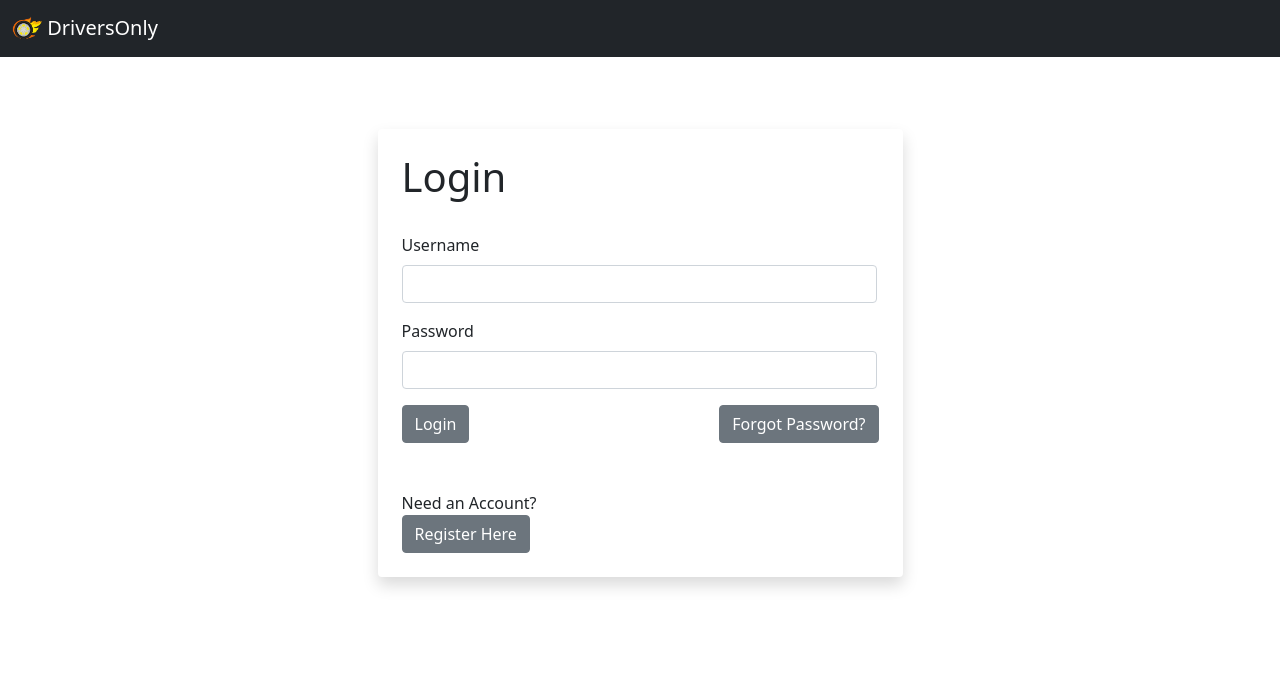
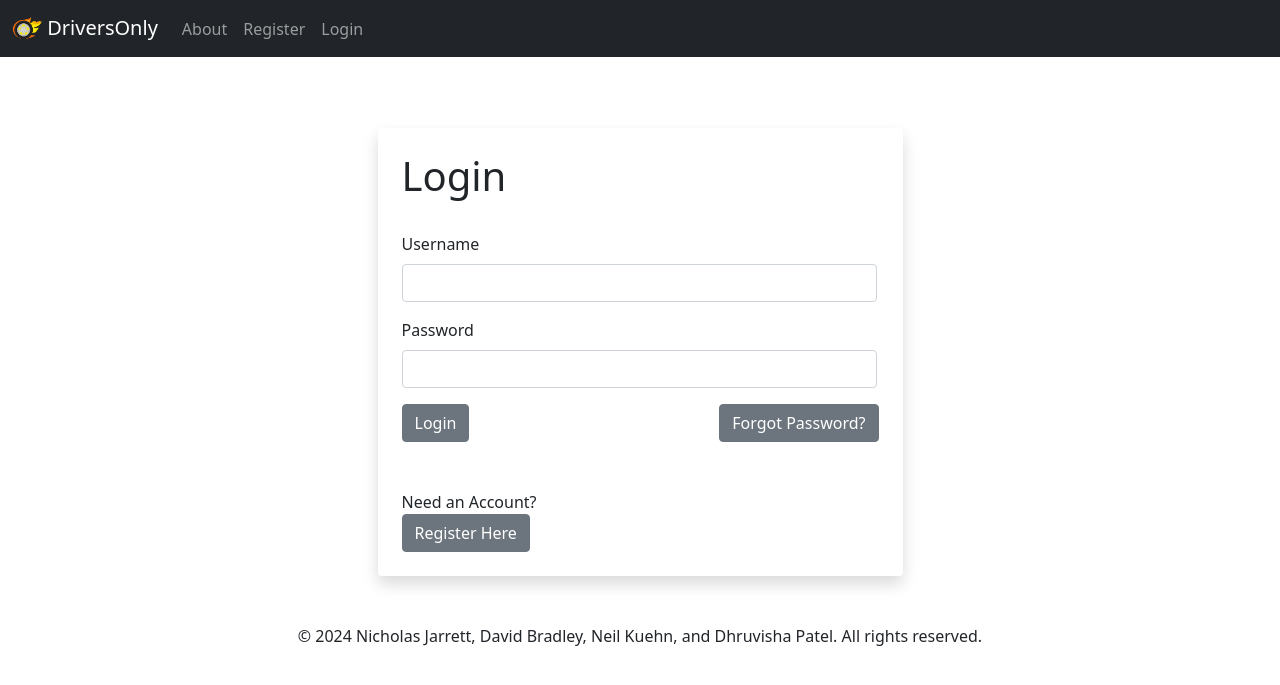
Before and after one commit to NickJarrett425/DriversOnly, a Django app: page / in a window 1280 px wide. Shown: the top 685 px of the page. Run offline with Django 4.2, Linux system fonts and the light colour scheme.

Commit message:
Added copyright notice

```diff
--- a/Website/members/templates/registration/base.html
+++ b/Website/members/templates/registration/base.html
@@ -15,7 +15,7 @@
     <link rel="icon" type="image/png" href="{% static 'favicon.ico' %}">
   </head>
   <body>
-    {% include 'registration/navbar.html' %}
+    {% include 'about/navbar.html' %}
     <br/>
     <div class="container">
         {% if messages %}
@@ -23,13 +23,19 @@
 
                 <div class="alert alert-warning alert-dismissible fade show" role="alert">
                     {{ message }}
-                    <button type="button" class="btn-close" data-bs-dismiss="alert"
-                    aria-label="Close"></button>
+                    <button type="button" class="btn-close" data-bs-dismiss="alert" aria-label="Close"></button>
                 </div>
             {% endfor %}
         {% endif %}
-    {% block content %}
-    {% endblock %}
+        {% block content %}
+
+        {% endblock %}
+    </div>
+
+    <!-- Copyright Notice -->
+    <div class="text-center mt-5">
+      <p>&copy; 2024 Nicholas Jarrett, David Bradley, Neil Kuehn, and Dhruvisha Patel. All rights reserved.</p>
+    </div>
 
     <!-- Optional JavaScript; choose one of the two! -->
 
```
Also changed, not shown: Website/about/templates/about/base.html (+10 -5 lines).
